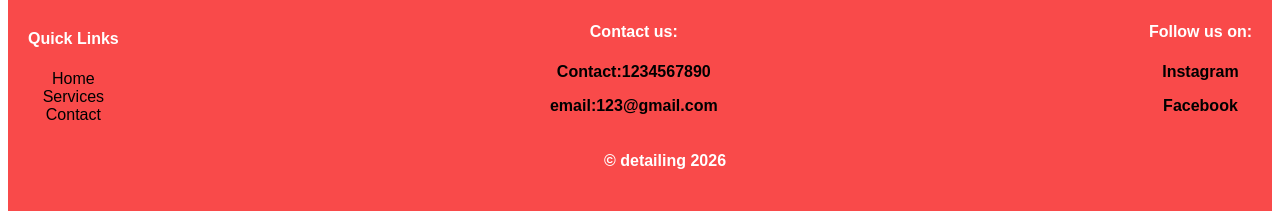
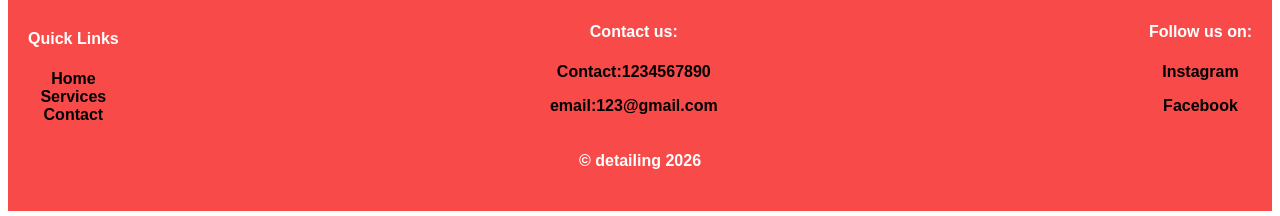
Before and after one commit to reethikamaharajan/task6, a plain HTML site: page index.html in a window 1280 px wide. Shown: the part 1644-1860 px from the top of the page. Drawn offline with Linux system fonts and the light colour scheme.

Commit message:
updated css

```diff
--- a/index.css
+++ b/index.css
@@ -367,7 +367,6 @@ form{
     color:white;
 }
 .detail{
-    margin-left: 50px;
     color:white;
 }
 
@@ -412,6 +411,7 @@ form{
 .quick1 a{
     text-decoration: none;
     color: black;
+    font-weight: bold;
 }
 .quick1{
     display: flex;
```
